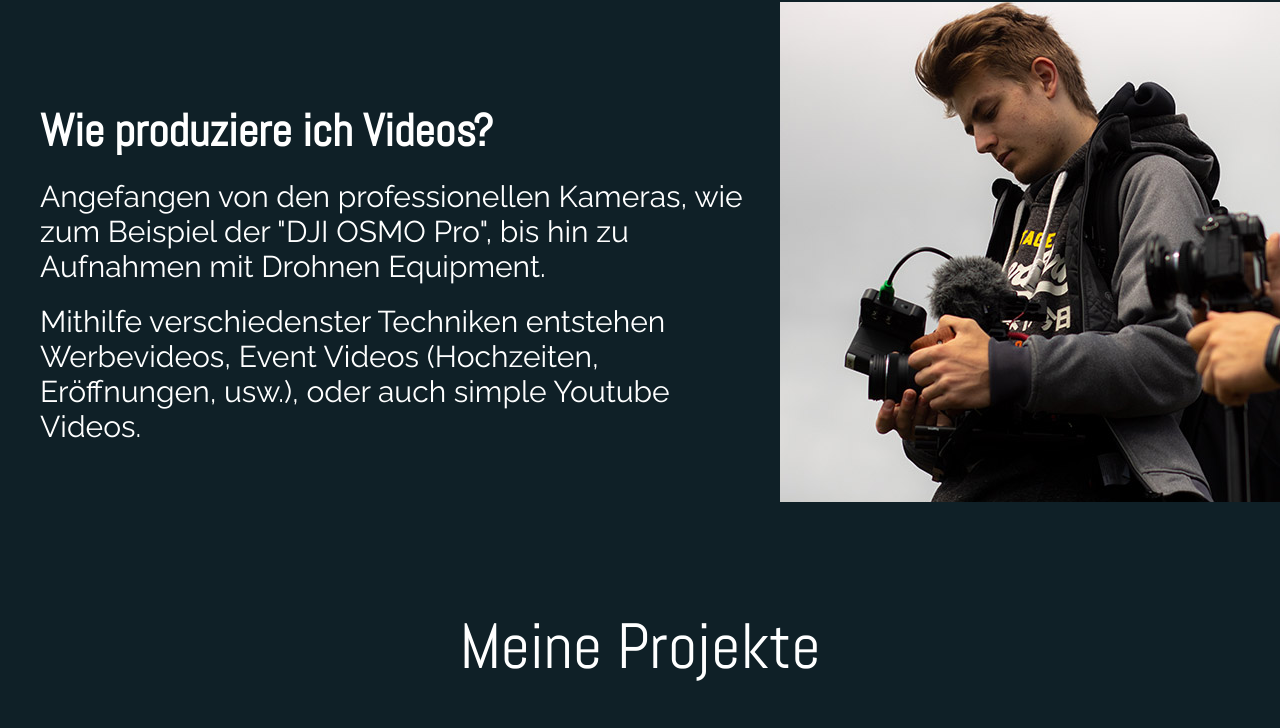
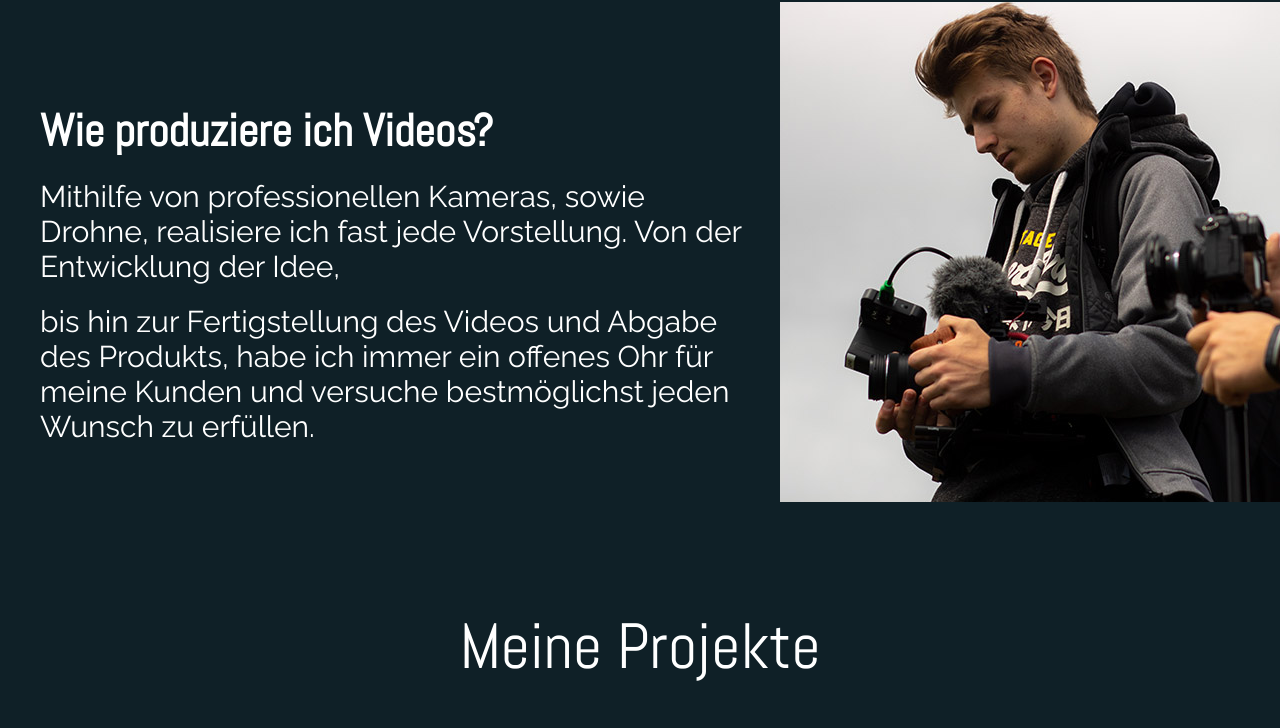
Before and after one commit to LucasPVD/LPVD, a plain HTML site: page index.html in a window 1280 px wide. Shown: the part 735-1463 px from the top of the page. Drawn offline with nearby package versions, Linux system fonts and the light colour scheme.

Commit message:
Update index.html

```diff
--- a/index.html
+++ b/index.html
@@ -39,8 +39,9 @@
     <div class='technik'>
         <div>
         <h1>Wie produziere ich Videos?</h1>
-        <p>Angefangen von den professionellen Kameras, wie zum Beispiel der "DJI OSMO Pro", bis hin zu Aufnahmen mit Drohnen Equipment.</p>
-        <p>Mithilfe verschiedenster Techniken entstehen Werbevideos, Event Videos (Hochzeiten, Eröffnungen, usw.), oder auch simple Youtube Videos.</p>
+        <p>Mithilfe von professionellen Kameras, sowie Drohne, realisiere ich fast jede Vorstellung.
+Von der Entwicklung der Idee,</p>
+        <p>bis hin zur Fertigstellung des Videos und Abgabe des Produkts, habe ich immer ein offenes Ohr für meine Kunden und versuche bestmöglichst jeden Wunsch zu erfüllen.</p>
         </div>
         <img src='img/equip2.jpg'>
     </div>
```
